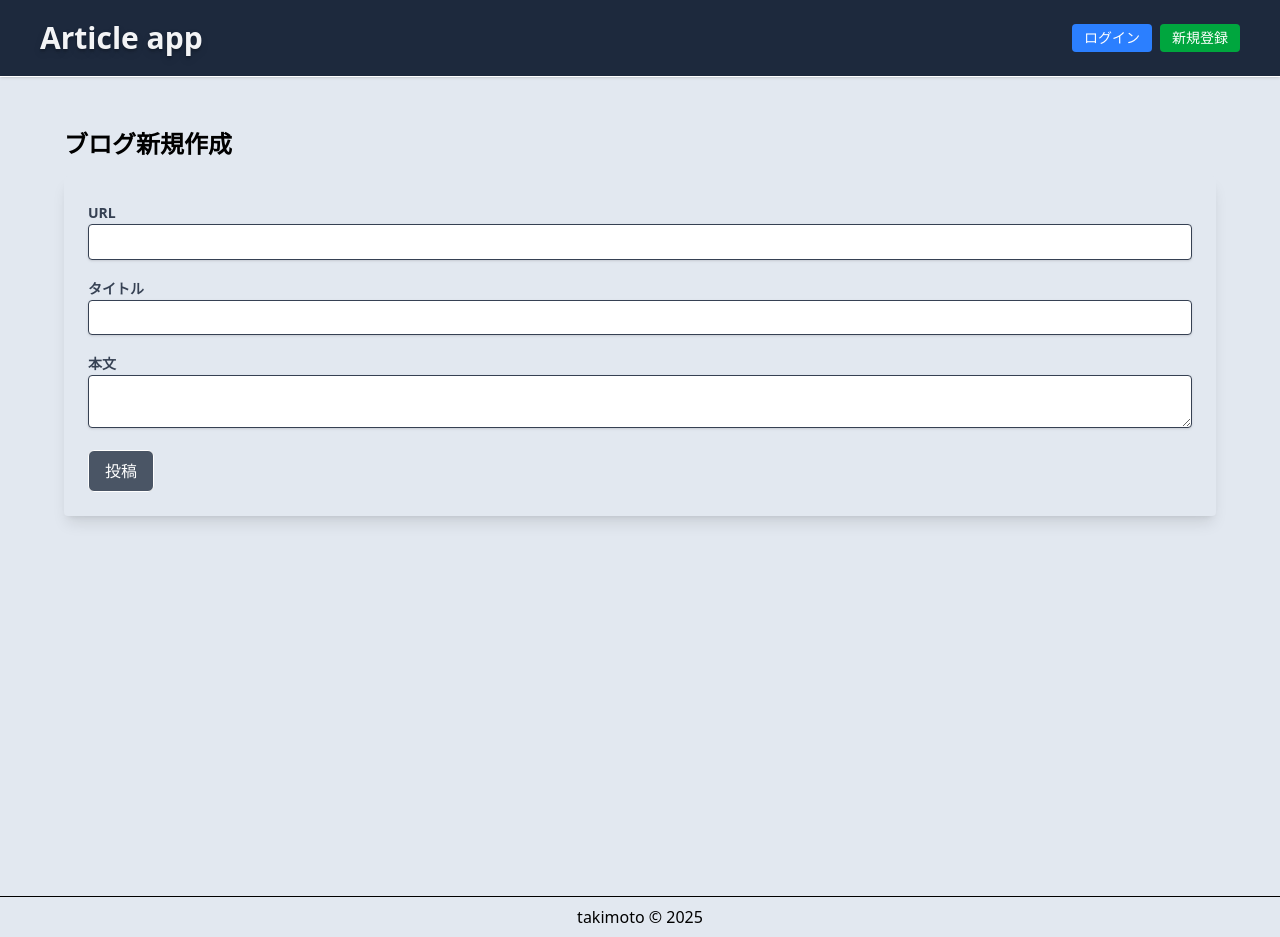
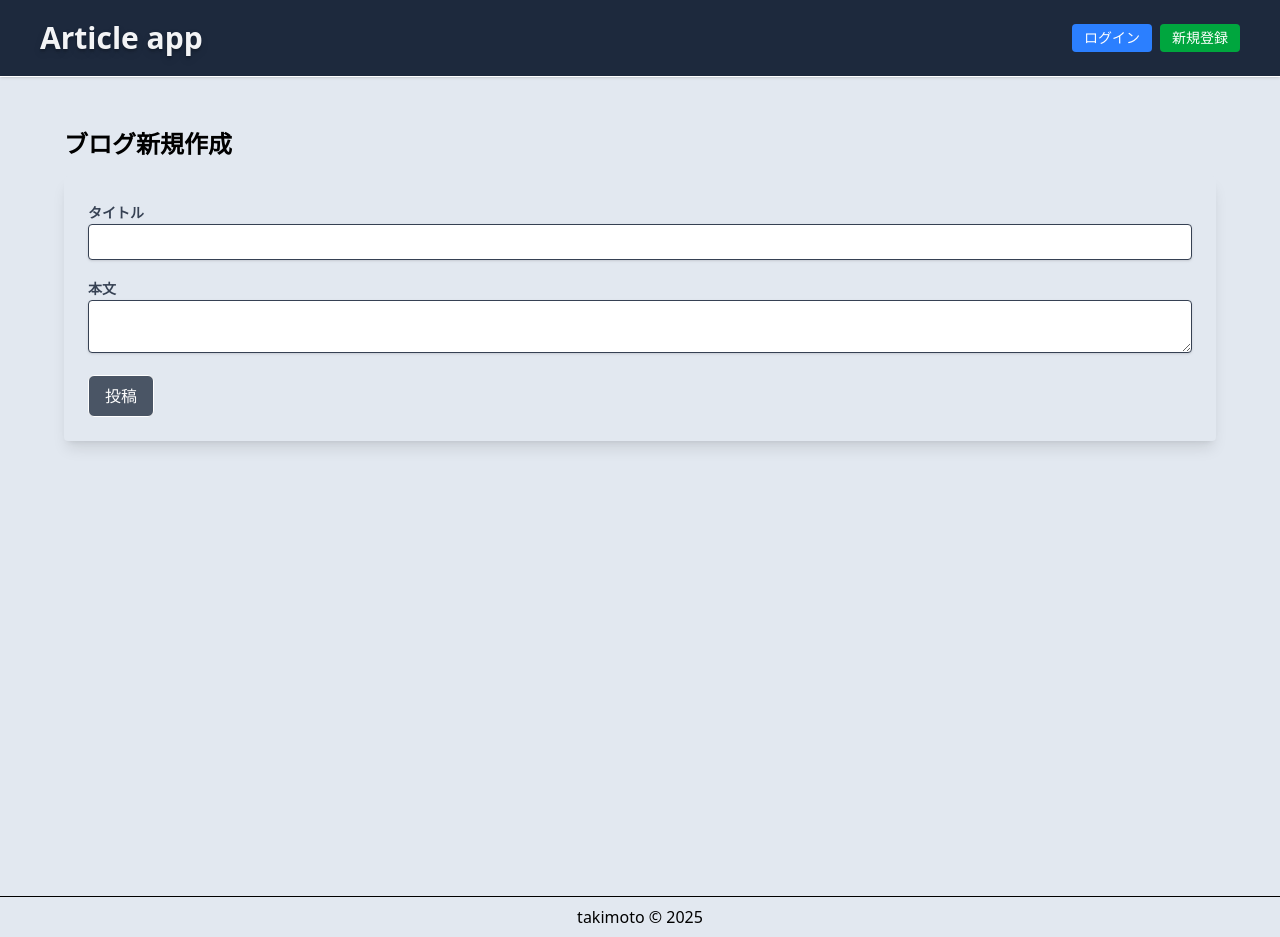
Before and after one commit to toki-sumo/PostNest, a Next.js app: page /articles/new in a window 1280 px wide. Built offline with nearby package versions, Linux system fonts and the light colour scheme; no server answers.

Commit message:
delete id_input of new page

```diff
--- a/src/app/api/articles/route.ts
+++ b/src/app/api/articles/route.ts
@@ -1,6 +1,6 @@
 // src/app/api/articles/route.ts
 import { NextRequest, NextResponse } from "next/server";
-import { db } from "@/lib/db"; // PrismaClient のインスタンス
+import { db } from "@/lib/db";
 import { auth } from "@/auth"
 
 export async function GET() {
--- a/src/app/articles/new/page.tsx
+++ b/src/app/articles/new/page.tsx
@@ -51,15 +51,6 @@ const CreateBlogPage = () => {
         <div className='min-h-screen py-8 px-4 md:px-12'>
             <h2 className='text-2xl font-bold mb-4'>ブログ新規作成</h2>
             <form className='bg-slate-200 p-6 rounded shadow-lg' onSubmit={handleSubmit}>
-                <div className='mb-4'>
-                    <label className='text-gray-700 text-sm font-bold mb-2'>URL
-                        <input
-                            type="text"
-                            className='bg-white shadow border rounded w-full py-2 px-3 leading-tight text-gray-700 focus:outline-none'
-                            onChange={(e) => setId(e.target.value)}
-                        />
-                    </label>
-                </div>
                 <div className='mb-4'>
                     <label className='text-gray-700 text-sm font-bold mb-2'>タイトル
                         <input type="text" className='bg-white shadow border rounded w-full py-2 px-3 leading-tight text-gray-700 focus:outline-none'
```
